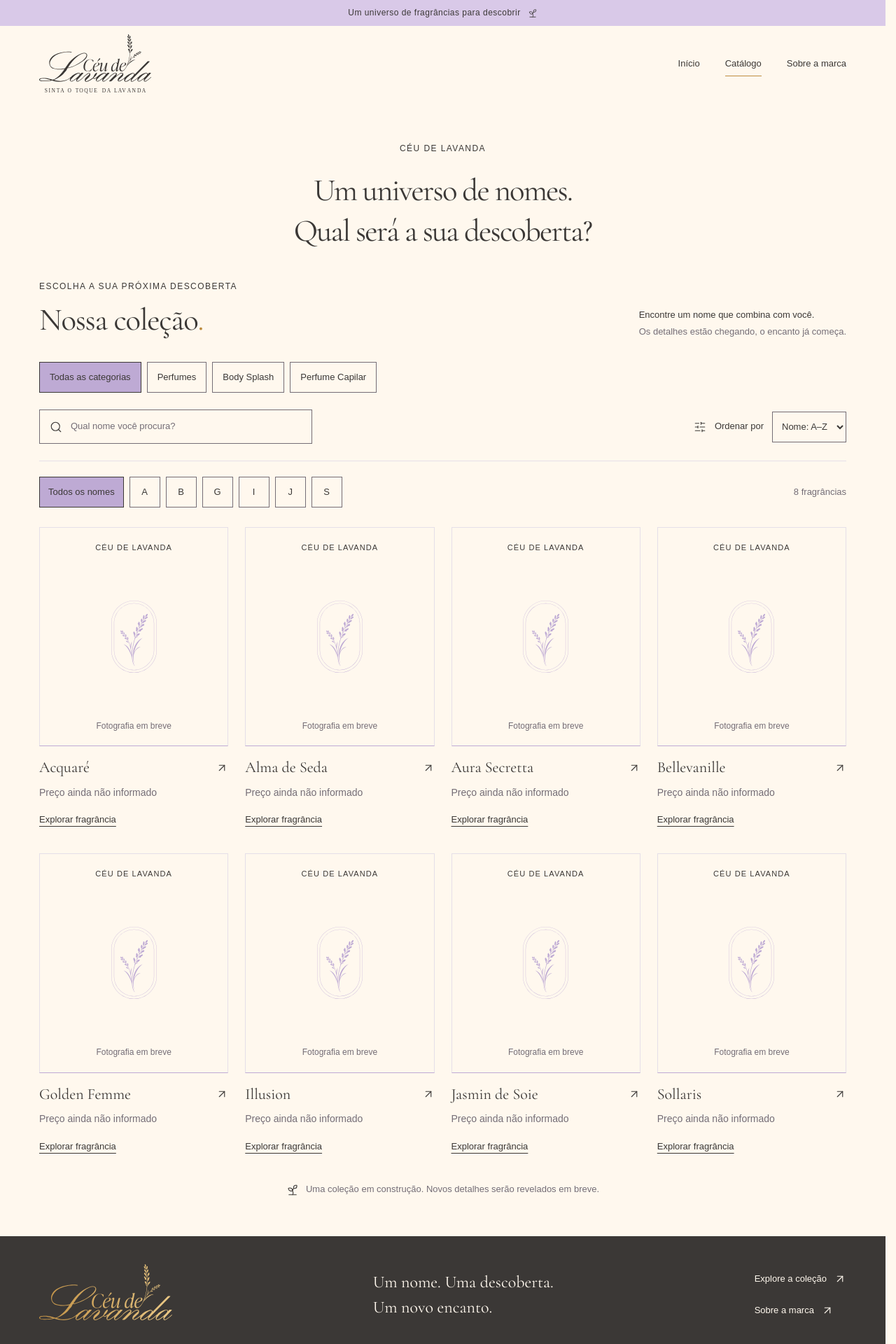
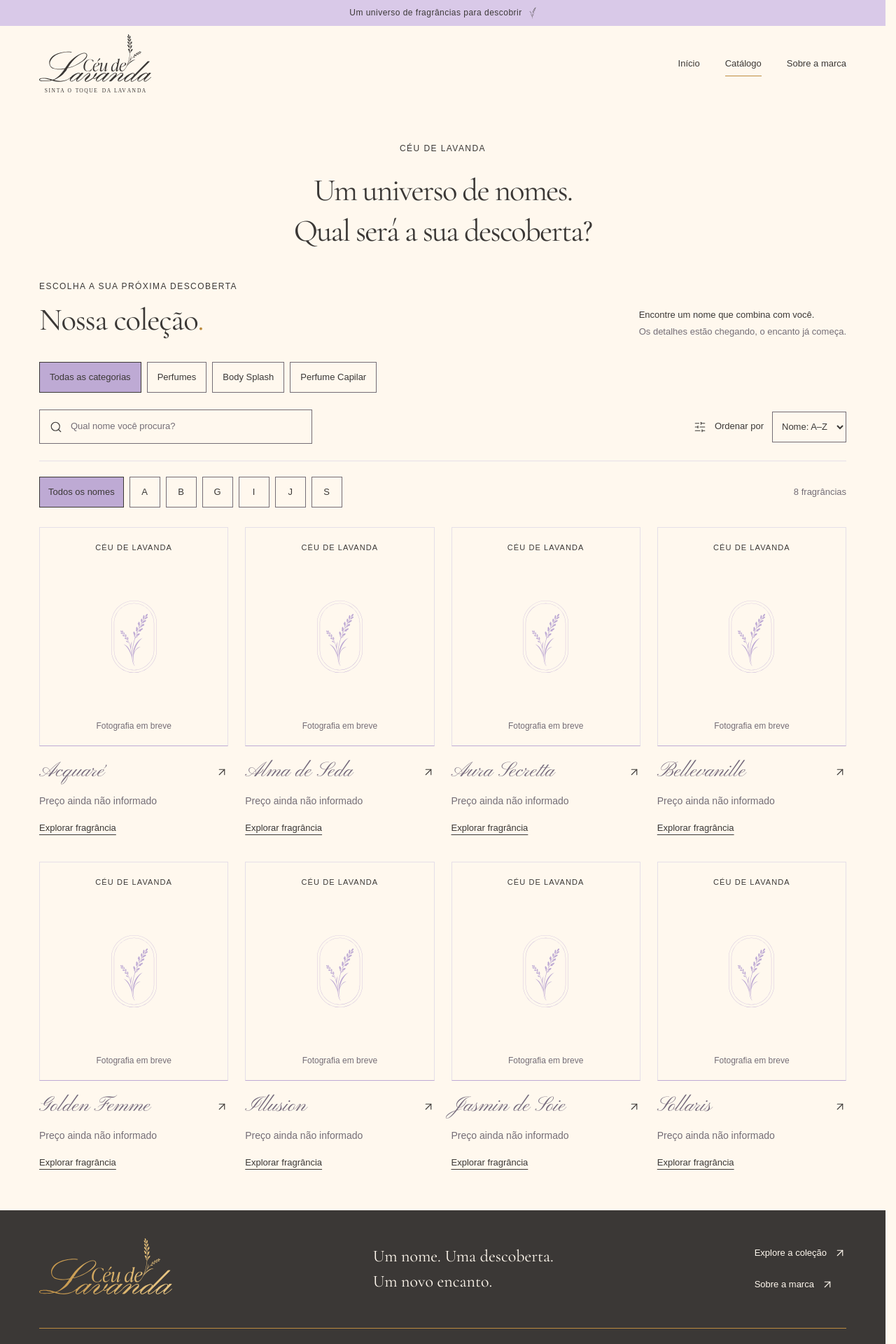
Before and after one commit to PxS00/ceu-de-lavanda-catalog, a Next.js app: page /catalogo in a window 1280 px wide. Shown: the top 1920 px of the page at 70% size. Built offline with nearby package versions, Linux system fonts and the light colour scheme.

Commit message:
feat(ui): refine lavender accents and product typography

```diff
--- a/src/app/globals.css
+++ b/src/app/globals.css
@@ -16,6 +16,8 @@
   --surface-warm: var(--color-warm);
   --surface-highlight: var(--color-gold-light);
   --muted: #746d76;
+  /* Lavender mixed with graphite to preserve AA text contrast on ivory. */
+  --text-accent: #766b7d;
   --border: #e5dfe8;
   --control-border: var(--muted);
   --action-background: var(--color-ink);
@@ -32,7 +34,7 @@
   --motion-ease: cubic-bezier(0.22, 1, 0.36, 1);
   --text-display: clamp(2.75rem, 5vw, 4.5rem);
   --text-heading: clamp(2rem, 3.5vw, 3rem);
-  --text-product: 1.375rem;
+  --text-product: 1.875rem;
   --text-price: 0.875rem;
   --text-body: 1rem;
   --text-small: 0.8125rem;
@@ -106,9 +108,17 @@ button:disabled {
   justify-content: center;
   gap: 10px;
 }
-.announcement .lucide {
-  width: 14px;
-  height: 14px;
+.lavender-mark {
+  display: inline-block;
+  width: 18px;
+  height: 33px;
+  flex-shrink: 0;
+  background-color: var(--foreground);
+  mask: url("/branding/lavender-ornament-gold.svg") center / contain no-repeat;
+}
+.announcement .lavender-mark {
+  width: 10px;
+  height: 18px;
 }
 .site-header {
   position: sticky;
@@ -402,7 +412,10 @@ em {
 }
 .phrase-strip {
   display: grid;
-  grid-template-columns: minmax(0, 1fr) auto minmax(0, 1fr) auto minmax(0, 1fr);
+  grid-template-columns: auto minmax(0, 1fr) auto minmax(0, 1fr) auto minmax(
+      0,
+      1fr
+    ) auto;
   align-items: center;
   gap: 28px;
   padding-block: 22px;
@@ -683,8 +696,10 @@ em {
 }
 .product-card h3 {
   margin: 0;
+  font-family: var(--font-decorative);
   font-size: var(--text-product);
-  line-height: 1.3;
+  line-height: 1.35;
+  color: var(--text-accent);
   overflow-wrap: anywhere;
   text-wrap: auto;
 }
@@ -711,19 +726,6 @@ em {
 }
 .product-card:hover .product-link {
   text-decoration-thickness: 2px;
-}
-.catalog-note {
-  display: flex;
-  align-items: center;
-  justify-content: center;
-  gap: 10px;
-  margin: 40px 0 0;
-  color: var(--muted);
-  font-size: var(--text-small);
-  text-align: center;
-}
-.catalog-note > .lucide {
-  color: var(--foreground);
 }
 .about {
   padding: 64px 0;
@@ -808,9 +810,9 @@ em {
   text-align: center;
   padding-block: 64px;
 }
-.empty-state > .lucide {
-  width: 32px;
-  height: 32px;
+.empty-state > .lavender-mark {
+  width: 24px;
+  height: 44px;
 }
 .empty-state h3 {
   font-size: var(--text-heading);
@@ -870,6 +872,10 @@ em {
   height: auto;
 }
 .detail-copy h1 {
+  font-family: var(--font-decorative);
+  color: var(--text-accent);
+  letter-spacing: 0;
+  line-height: 1.25;
   font-size: var(--text-display);
   margin-block: 20px;
   overflow-wrap: anywhere;
@@ -1065,7 +1071,7 @@ em {
     gap: 32px 16px;
   }
   .product-card h3 {
-    font-size: 1.25rem;
+    font-size: 1.75rem;
   }
   .product-card-title {
     margin-top: 14px;
@@ -1081,9 +1087,6 @@ em {
   .placeholder-caption {
     bottom: 12px;
     font-size: 0.6875rem;
-  }
-  .catalog-note {
-    margin-top: 32px;
   }
   .about {
     grid-template-columns: 1fr;
--- a/src/app/layout.tsx
+++ b/src/app/layout.tsx
@@ -1,7 +1,7 @@
 import type { Metadata } from "next";
 import Link from "next/link";
 import Image from "next/image";
-import { ArrowUpRight, Sprout } from "lucide-react";
+import { ArrowUpRight } from "lucide-react";
 import { SiteHeader } from "@/components/site-header";
 import { editorial, decorative } from "./typography";
 import "./globals.css";
@@ -32,7 +32,7 @@ export default function RootLayout({
         </a>
         <div className="announcement">
           Um universo de fragrâncias para descobrir{" "}
-          <Sprout aria-hidden="true" />
+          <span className="lavender-mark" aria-hidden="true" />
         </div>
         <SiteHeader />
         {children}
--- a/src/components/catalog.tsx
+++ b/src/components/catalog.tsx
@@ -7,7 +7,6 @@ import {
   ArrowUpRight,
   Search,
   SlidersHorizontal,
-  Sprout,
 } from "lucide-react";
 import { Reveal, useReveal } from "./reveal";
 import Link from "next/link";
@@ -180,7 +179,7 @@ export function Catalog({
         </div>
       ) : (
         <div className="empty-state">
-          <Sprout aria-hidden="true" />
+          <span className="lavender-mark" aria-hidden="true" />
           <h3>
             {categoryPending
               ? "Uma nova descoberta está por vir."
@@ -218,10 +217,6 @@ export function Catalog({
           </button>
         </nav>
       )}
-      <p className="catalog-note">
-        <Sprout aria-hidden="true" /> Uma coleção em construção. Novos detalhes
-        serão revelados em breve.
-      </p>
     </section>
   );
 }
```
Also changed, not shown: src/app/page.tsx (+12 -0 lines), 2 other files (tests, documents, lock files or other folders).
